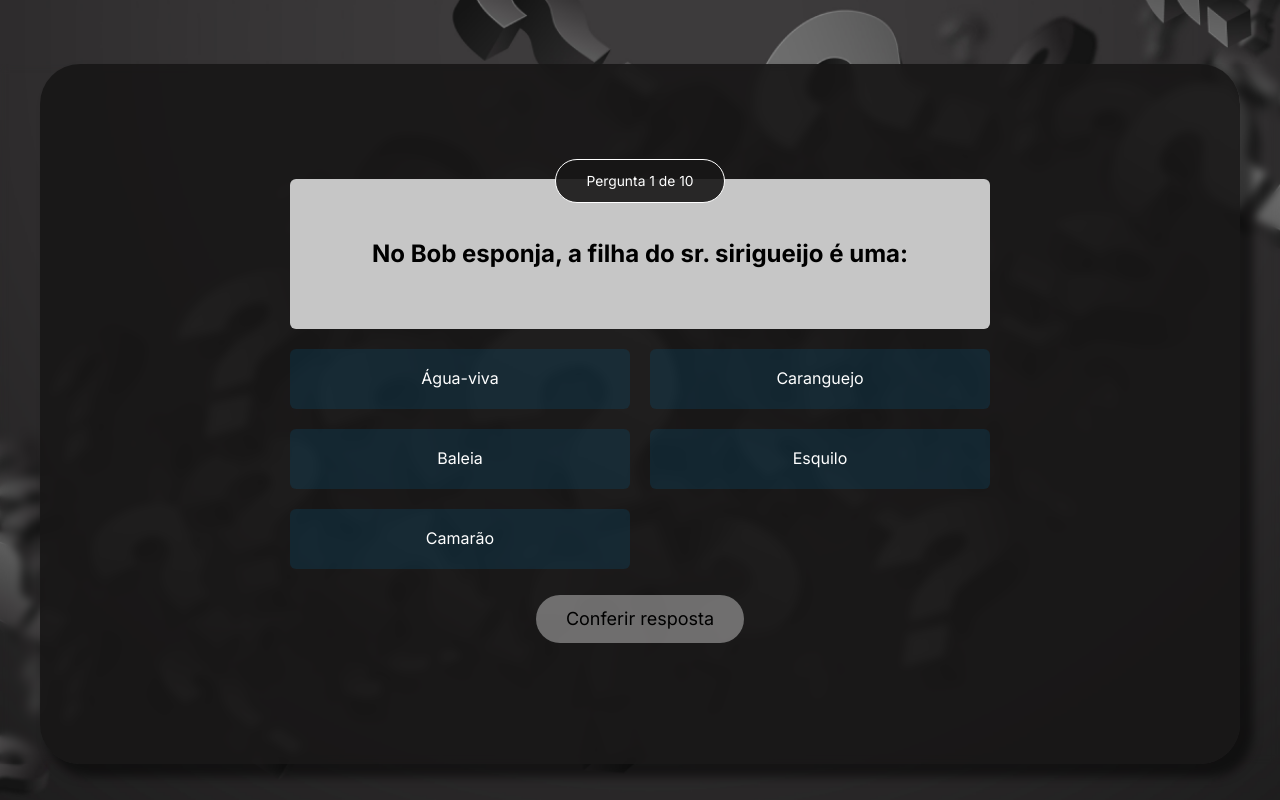
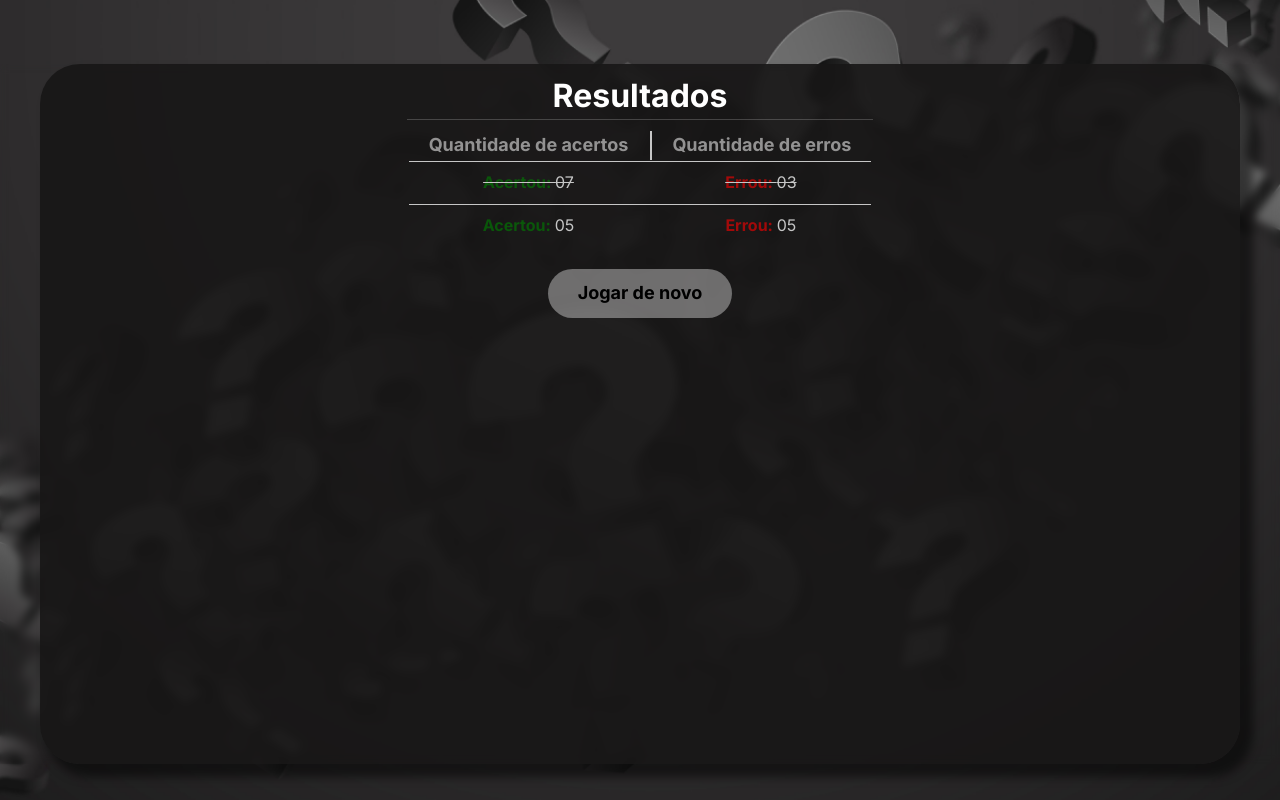
Before and after one commit to PhelipeScript/quiz, a plain HTML site: page index.html in a window 1280 px wide. Drawn offline with Linux system fonts and the light colour scheme.

Commit message:
style: section resultado feito

```diff
--- a/index.html
+++ b/index.html
@@ -11,7 +11,7 @@
   <link rel="stylesheet" href="style.css">
 </head>
 <body onload="start()">
-  <main class="quiz">
+  <main class="quiz sumir">
     <div class="pergunta">
       <p class="numero-pergunta">
         Pergunta 1 de 10
@@ -45,6 +45,28 @@
 
   </main>
 
+  <section class="resultado">
+    <table>
+      <caption>Resultados</caption>
+      <tr>
+        <th>Quantidade de acertos</th>
+        <th>Quantidade de erros</th>
+      </tr>
+      <tr>
+        <td>Acertou: <span>07</span></td>
+        <td>Errou: <span>03</span></td>
+      </tr>
+      <tr>
+        <td>Acertou: <span>05</span></td>
+        <td>Errou: <span>05</span></td>
+      </tr>
+    </table>
+
+    <button class="reiniciar">
+      Jogar de novo
+    </button>
+
+  </section>
   <script src="main.js"></script>
 </body>
 </html>
--- a/style.css
+++ b/style.css
@@ -32,7 +32,7 @@ body, input, textarea, button {
   }
 }
 
-.quiz {
+.quiz, .resultado {
   max-width: 1200px;
   min-height: 700px;
   margin: 4rem auto 0;
@@ -153,6 +153,74 @@ body, input, textarea, button {
   bottom: -50px;
 }
 
-.conferir.sumir, .proximo.sumir, .mostrar-corretas.sumir, .quiz.sumir {
+.conferir.sumir, .proximo.sumir, .mostrar-corretas.sumir, .quiz.sumir, .resultado.sumir {
   display: none;
 }
+
+.resultado {
+  justify-content: flex-start;
+}
+
+table > caption {
+  font-size: 2rem;
+  font-weight: 700;
+  line-height: 140%;
+  color: #FFF;
+  box-shadow: 0 1px 0  #c6c6c641;
+  margin-bottom: 10px;
+}
+
+table tr + tr {
+  box-shadow: 0 -1px 0 0 #c6c6c6;
+  line-height: 260%;
+  text-decoration: line-through;
+  color: #c6c6c6;
+}
+
+table tr:last-of-type {
+  text-decoration: none;
+}
+
+table th {
+  font-size: 1.125rem;
+  line-height: 160%;
+  color: #c6c6c6b4;
+  padding: 0 20px;
+  border-collapse: collapse;
+}
+
+table th + th {
+  border-left: 2px solid #c6c6c6;
+}
+
+table td {
+  color: rgba(0, 128, 0, 0.6);
+  text-align: center;
+  font-weight: 700;
+}
+
+table td + td {
+  color: rgba(255, 0, 0, 0.6);
+}
+
+table td span {
+  color: #c6c6c6;
+  font-weight: 400;
+}
+
+.reiniciar {
+  all: unset;
+  padding: 10px 30px;
+  border-radius: 9999px;
+  cursor: pointer;
+  color: black;
+  line-height: 160%;
+  background: #c6c6c67e;
+  font-size: 1.125rem;
+  font-weight: 700;
+}
+
+.reiniciar:hover {
+  background: #c6c6c6;
+  transition: background 0.1s;
+}
```
